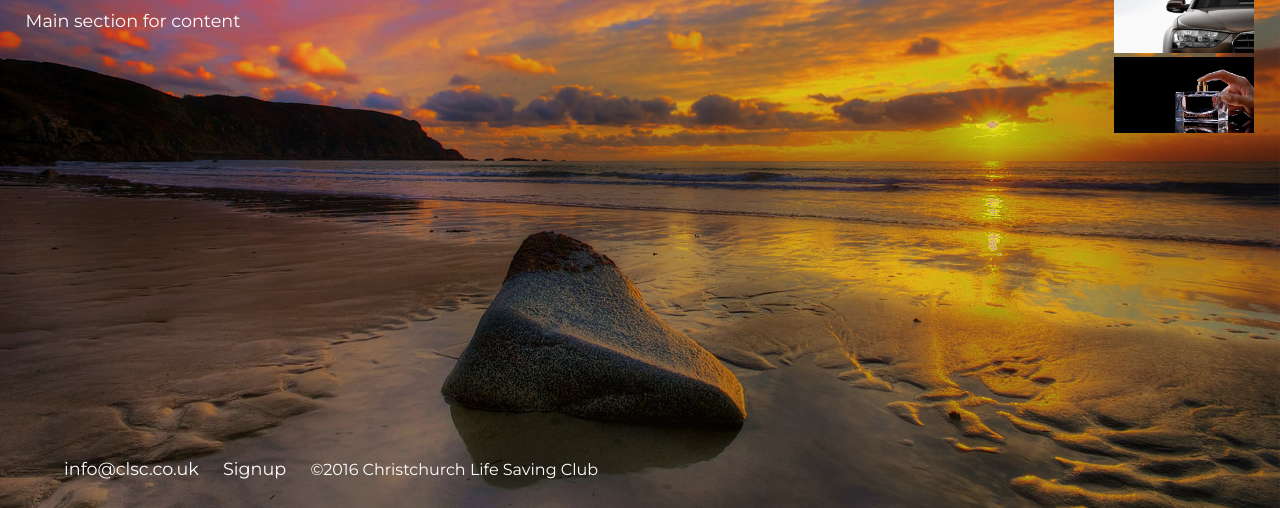
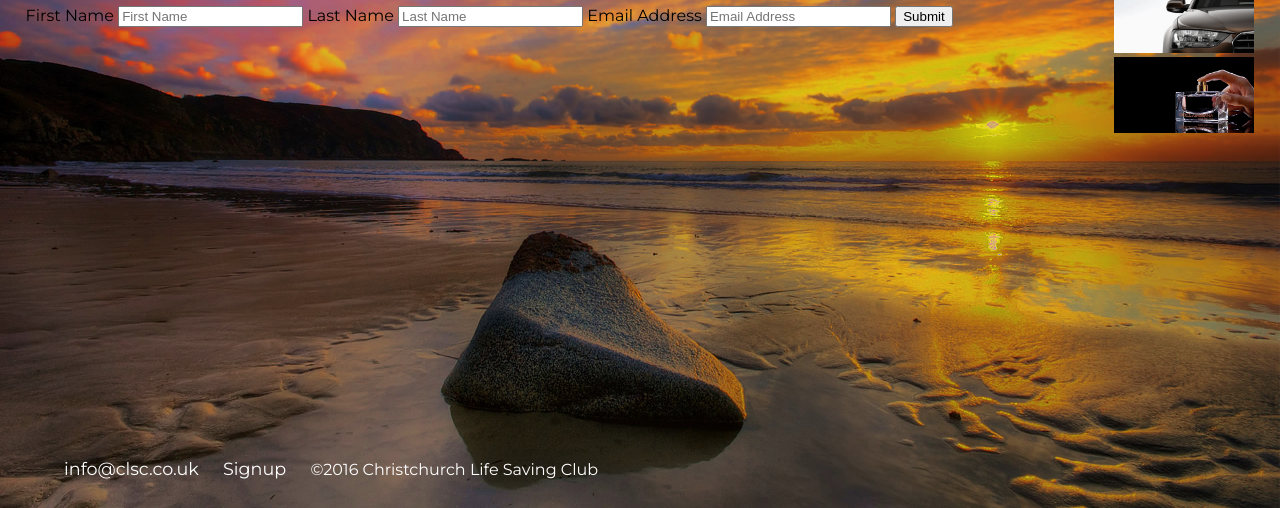
Before and after one commit to EduQubed/ChristchurchLSC, a plain HTML site: page signup.html in a window 1280 px wide. Shown: the part 292-800 px from the top of the page. Drawn offline with Linux system fonts and the light colour scheme.

Commit message:
Update signup.html

```diff
--- a/signup.html
+++ b/signup.html
@@ -24,7 +24,20 @@
 			<img id="content_splash" src="img/sunset_beach.jpg" alt="Beach with sunset"/>
 		<main>
 			<h1>Sign-up - Christchurch Life Saving Club</h1>
-			<p>Main section for content</p>
+			<form action="signup.html" method="post" autocomplete="on" accept-charset="utf-8">
+
+				<label for="first_name">First Name</label>
+				<input type="text" name="first_name" placeholder="First Name">
+
+				<label for="last_name">Last Name</label>
+				<input type="text" name="last_name" placeholder="Last Name">
+
+				<label for="email">Email Address</label>
+				<input type="email" name="email" placeholder="Email Address">
+
+				<input type="submit" class="submit_button" value="Submit" />
+
+			</form>
 		</main>
 
 		<aside>
```
